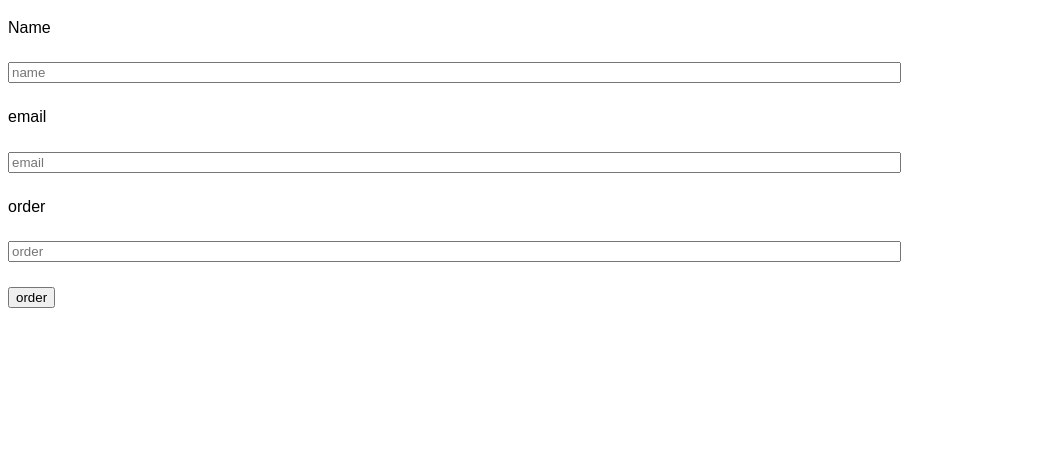
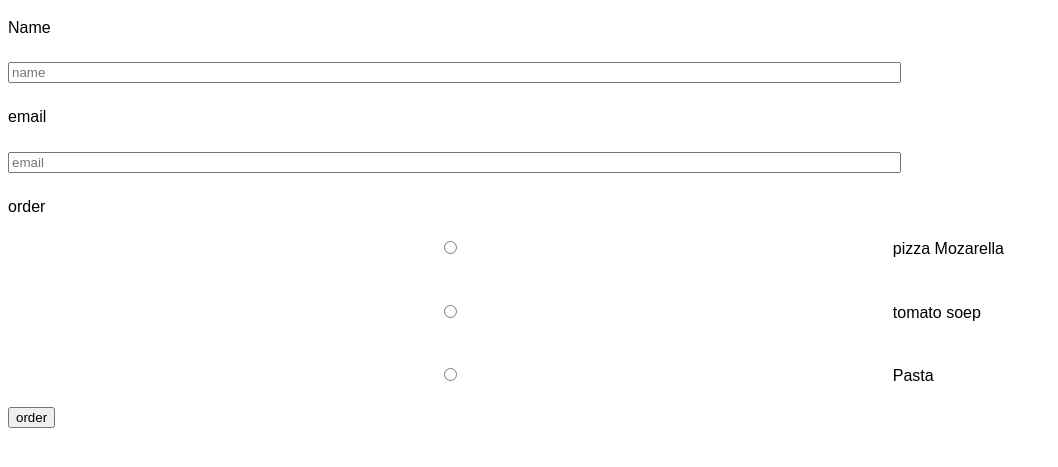
Before and after one commit to EHB-MCT/web2-exercises-DavidBaekeland, a plain HTML site: page S1/index.html in a window 1280 px wide. Shown: the part 61-528 px from the top of the page, without its empty margins (0-1058 px from the left). Drawn offline with Linux system fonts and the light colour scheme.

Commit message:
S1: 6: index: order, js: array, forEach, checked

```diff
--- a/S1/index.html
+++ b/S1/index.html
@@ -17,8 +17,8 @@
         <label for="email">email</label> <br>
         <input type="email" id="email" placeholder="email" required> <br>
         <label for="order">order</label> <br>
-        <input type="text" id="order" placeholder="order" required> <br>
-        <button type="submit">order</button>
+
+        <button type="submit" id="submit">order</button>
     </form>
 
     <div id="container">
--- a/S1/index.js
+++ b/S1/index.js
@@ -2,6 +2,32 @@
 
 window.onload = function() {
     console.log("test");
+
+
+    // array
+    const dishes = [];
+    dishes.push({
+        id: "1",
+        name: "pizza Mozarella",
+        price: "10"
+    });
+    dishes.push({
+        id: "2",
+        name: "tomato soep",
+        price: "3"
+    });
+    dishes.push({
+        id: "3",
+        name: "Pasta",
+        price: "5"
+    });
+
+    dishes.forEach(dish => {
+        console.log(dish);
+        const radio = `<label><input type="radio" name="orderDish" value="${dish.id}" id="${dish.id}">${dish.name}</label><br>`;
+        document.getElementById("submit").insertAdjacentHTML("beforebegin", radio)
+    });
+
 
     document.getElementById("form").addEventListener("submit", event => {
         event.preventDefault();
@@ -16,18 +42,38 @@ window.onload = function() {
         // const message = `The order for the customer ${name}  is the following:  ${order}. The customer may be notified by email:  ${email}`;
         // document.getElementById("container").innerHTML = message
 
+        // // object
         const order = {
             name: document.getElementById("name").value,
             email: document.getElementById("email").value,
-            order: document.getElementById("order").value,
+            order: document.getElementsByName("orderDish").forEach(e => e.checked),
             printOrder(name, email, order) {
+                console.log(document.getElementsByName("orderDish"));
                 const message = `The order for the customer ${name}  is the following:  ${order}. The customer may be notified by email:  ${email}`;
                 document.getElementById("container").innerHTML = message
             }
         };
 
 
-        order.printOrder(order.name, order.email, order.order)
+        // https://www.javascripttutorial.net/javascript-dom/javascript-radio-button/
+        // https://stackoverflow.com/questions/15839169/how-to-get-value-of-selected-radio-button
+        document.getElementsByName("orderDish").forEach(e => {
+            if(e.checked) {
+                dishes.forEach(dish => {
+                    console.log(e)
+                    if(dish.id == e.value)  {
+                        order.printOrder(order.name, order.email, dish.name)
+                    }
+                })
+
+            }
+        })
+
+
+
+
+
+
 
     });
 
```
